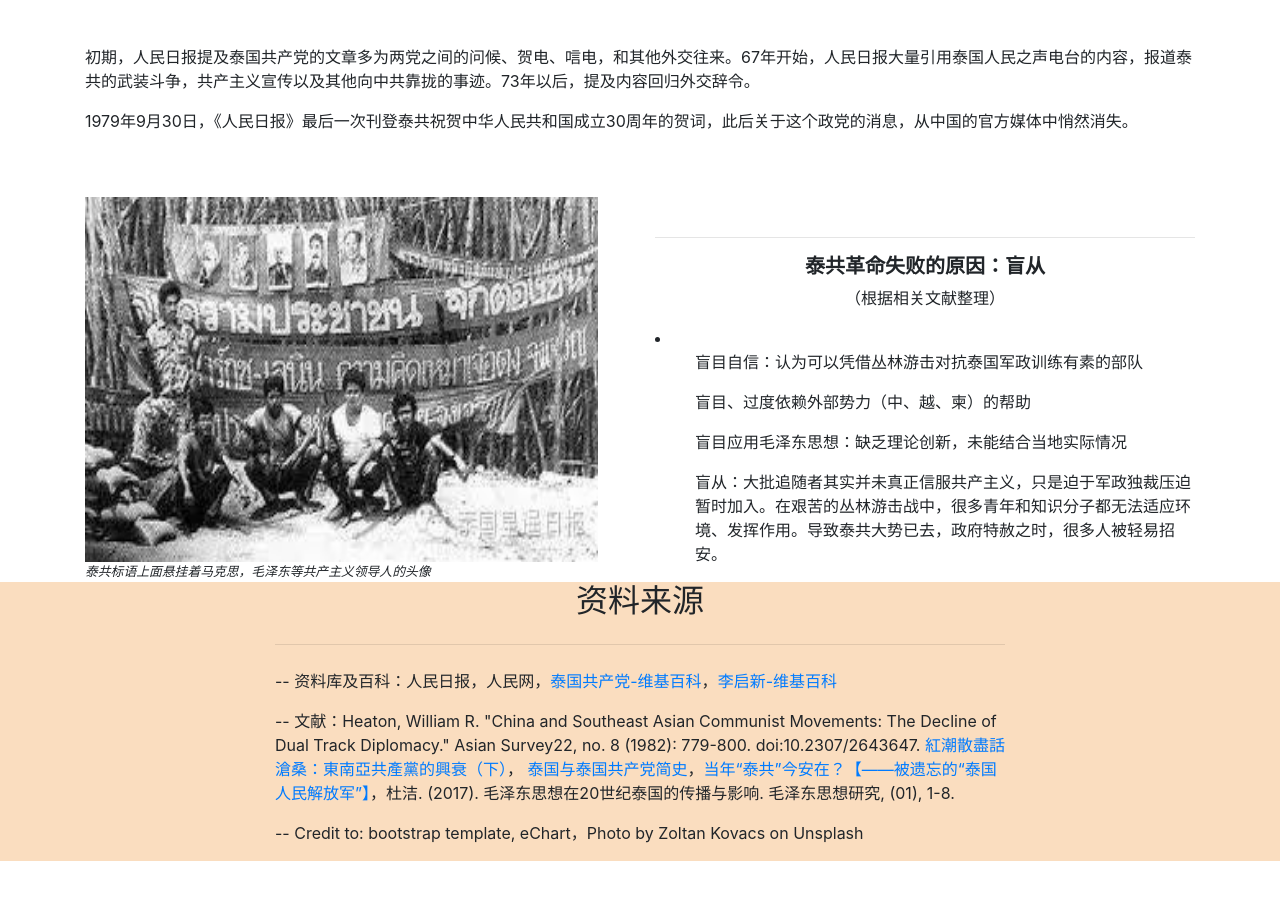
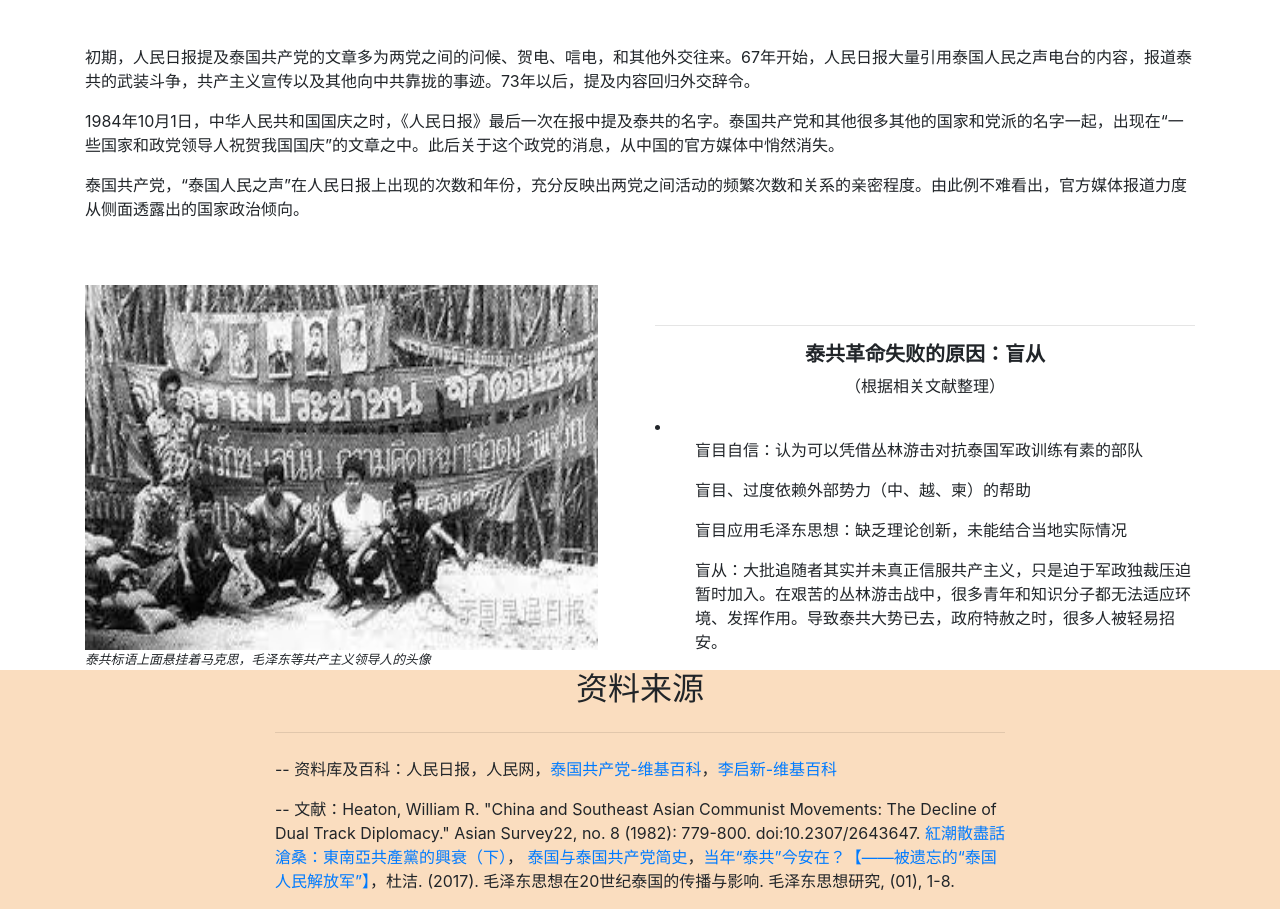
Before and after one commit to JuliannaWQY/a9sne, a website with bundled scripts: page index.html in a window 1280 px wide. Shown: the part 5668-6577 px from the top of the page. Before the commit the page ends 6529 px from the top, so only its background shows below. Built offline with nearby package versions, Linux system fonts and the light colour scheme.

Commit message:
Update index.html

```diff
--- a/index.html
+++ b/index.html
@@ -291,7 +291,8 @@
                 </div>
                 <div class="col-lg-12">
                     <p>初期，人民日报提及泰国共产党的文章多为两党之间的问候、贺电、唁电，和其他外交往来。67年开始，人民日报大量引用泰国人民之声电台的内容，报道泰共的武装斗争，共产主义宣传以及其他向中共靠拢的事迹。73年以后，提及内容回归外交辞令。</p>
-                    <p>1979年9月30日，《人民日报》最后一次刊登泰共祝贺中华人民共和国成立30周年的贺词，此后关于这个政党的消息，从中国的官方媒体中悄然消失。</p>
+                    <p>1984年10月1日，中华人民共和国国庆之时，《人民日报》最后一次在报中提及泰共的名字。泰国共产党和其他很多其他的国家和党派的名字一起，出现在“一些国家和政党领导人祝贺我国国庆”的文章之中。此后关于这个政党的消息，从中国的官方媒体中悄然消失。</p>
+                    <p>泰国共产党，“泰国人民之声”在人民日报上出现的次数和年份，充分反映出两党之间活动的频繁次数和关系的亲密程度。由此例不难看出，官方媒体报道力度从侧面透露出的国家政治倾向。</p>
                     <br><br>
                 </div>
                 <div class="col-lg-6">
```
